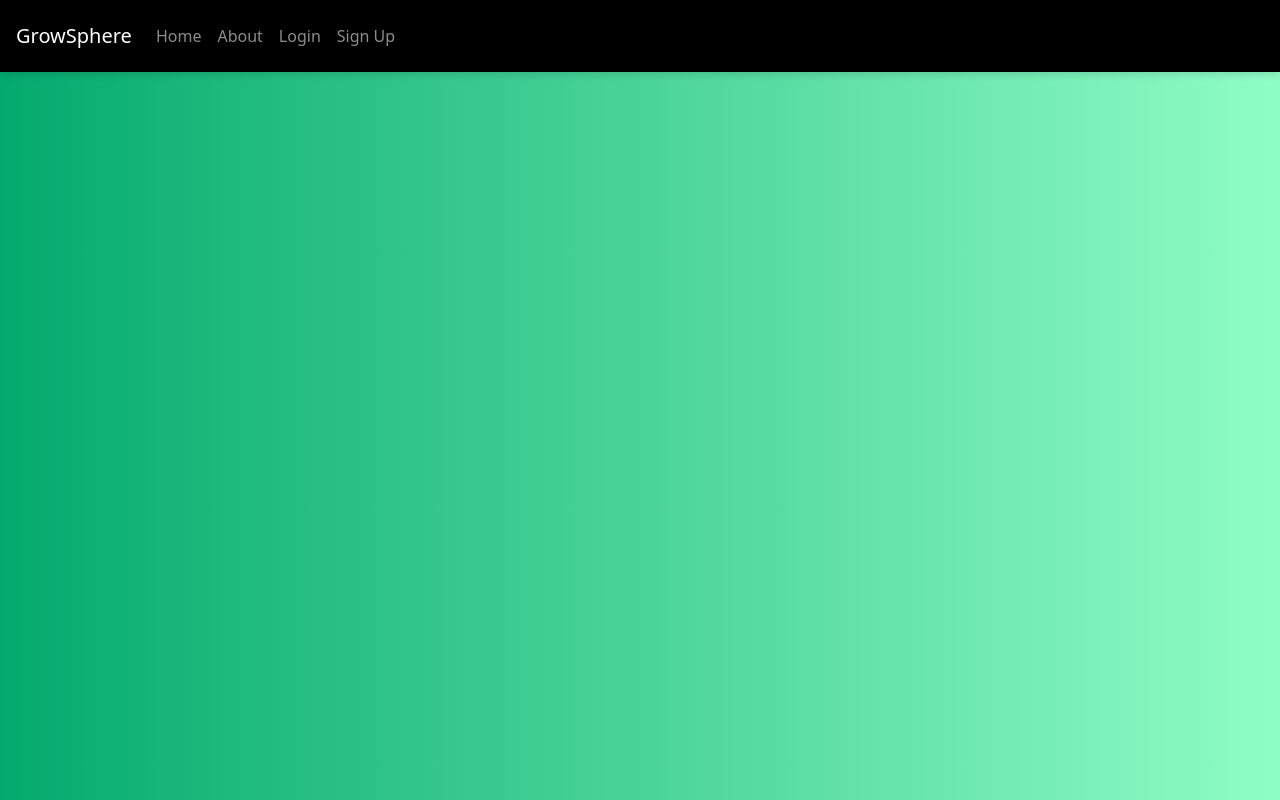
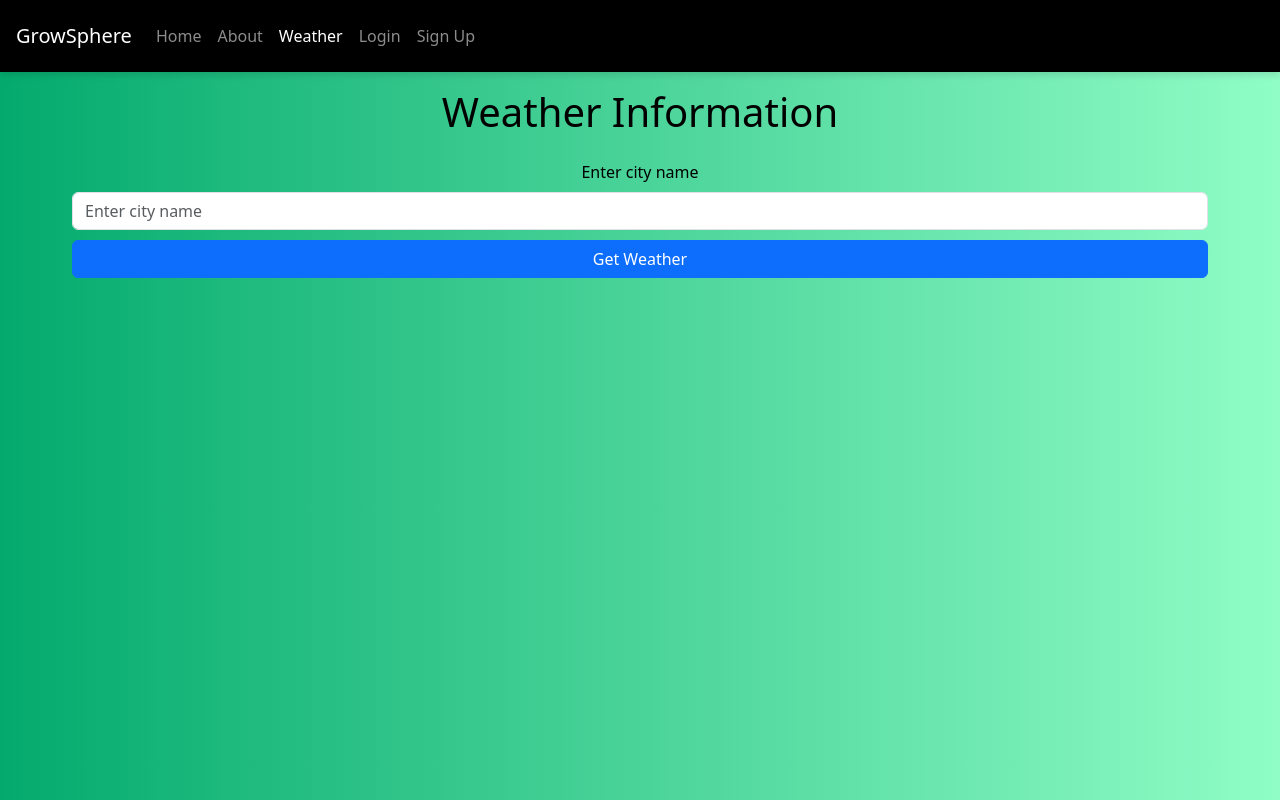
Before and after one commit to heyimvictoria/growsphere-ui, a React (Create React App) app in the folder grow-sphere/: page /weather in a window 1280 px wide. Built offline with nearby package versions, Linux system fonts and the light colour scheme.

Commit message:
working frontend for weather feature to work wtih auth

```diff
--- a/grow-sphere/src/App.js
+++ b/grow-sphere/src/App.js
@@ -13,6 +13,7 @@ import BoardModerator from "./components/BoardModerator";
 import BoardAdmin from "./components/BoardAdmin";
 import EventBus from "./common/EventBus";
 import AboutComponent from "./components/About";
+import WeatherComponent from "./components/Weather";
 
 class App extends Component {
     constructor(props) {
@@ -69,6 +70,9 @@ class App extends Component {
                             <li className="nav-item">
                                 <NavLink to="/about" className="nav-link">About</NavLink>
                             </li>
+                            <li className="nav-item">
+                                <NavLink to="/weather" className="nav-link">Weather</NavLink>
+                            </li>
                             {showModeratorBoard && (
                                 <li className="nav-item">
                                     <NavLink to="/mod" className="nav-link">Moderator Board</NavLink>
@@ -118,6 +122,7 @@ class App extends Component {
                         <Route path="/user" element={<BoardUser/>}/>
                         <Route path="/mod" element={<BoardModerator/>}/>
                         <Route path="/admin" element={<BoardAdmin/>}/>
+                        <Route path="/weather" element={<WeatherComponent/>}/>
                     </Routes>
                 </div>
             </div>
--- a/grow-sphere/src/components/Weather.js
+++ b/grow-sphere/src/components/Weather.js
@@ -1,12 +1,156 @@
 // grow-sphere\src\components\Weather.js
 
-import React from 'react';
+import React, { useState } from 'react';
+import { Form, FormControl, Button, Card } from 'react-bootstrap';
+import axios from 'axios';
+import authHeader from '../services/AuthHeader';
 
-const Weather = () => {
-    return (
-        <div>
-            <h1>Weather</h1>
-        </div>
-    );
+
+
+function WeatherComponent() {
+  const [city, setCity] = useState('');
+  const [weatherData, setWeatherData] = useState(null);
+
+  const handleInputChange = (event) => {
+    setCity(event.target.value);
+  };
+
+  const handleSubmit = async (event) => {
+    event.preventDefault();
+
+    try {
+      const headers = authHeader();
+    //   const response = await axios.get(`http://localhost:8080/weather?city=${encodeURIComponent(city)}`);
+    // Make the GET request with authorization headers
+      const response = await axios.get(
+        `http://localhost:8080/weather?city=${encodeURIComponent(city)}`,
+        { headers } // Include headers in the request
+      );
+      setWeatherData(response.data);
+    } catch (error) {
+      console.error('Error fetching weather data:', error);
+    }
+  };
+
+  const kelvinToFahrenheit = (temp) => {
+    return ((temp - 273.15) * 9/5 + 32).toFixed(2); // Convert Kelvin to Fahrenheit
+  };
+
+  const formatTime = (timeString) => {
+    const date = new Date(timeString);
+    const hours = date.getHours() % 12 || 12;
+    const ampm = date.getHours() >= 12 ? 'PM' : 'AM'; // Determine AM/PM
+    return `${hours}:${date.getMinutes() < 10 ? '0' : ''}${date.getMinutes()} ${ampm}`; // Format as hh:mm AM/PM
+  };
+
+  const groupWeatherByDay = () => {
+
+
+    if (!weatherData || !weatherData.list) return {}; // Check if weatherData or weatherData.list is null or undefined
+
+    const groupedByDay = {};
+
+    weatherData.list.forEach((item) => {
+      const date = item.dt_txt.split(' ')[0]; // Extract date from timestamp
+      if (!groupedByDay[date]) {
+        groupedByDay[date] = [];
+      }
+      groupedByDay[date].push(item);
+    });
+
+    return groupedByDay;
+
+  };
+
+  const formatDate = (dateString) => {
+    const date = new Date(dateString);
+    return date.toLocaleString('en-US', { weekday: 'long', year: 'numeric', month: 'numeric', day: 'numeric' });
+  };
+
+const mmToInches = (mm) => {
+    // Convert millimeters to inches
+    return (mm * 0.0393701).toFixed(2);
+  };
+
+
+
+
+const getCardBackground = (weather) => {
+    if (weather && weather.weather && weather.weather[0]) {
+      const weatherMain = weather.weather[0].main;
+      const weatherDescription = weather.weather[0].description.toLowerCase();
+      if (weatherMain === 'Rain') {
+        return 'bg-primary'; // Use primary background color for rainy weather
+      } else if (weatherMain === 'Clouds') {
+        if (weatherDescription.includes('broken')) {
+          return 'bg-secondary-light'; // Use a lighter shade for broken clouds
+        } else if (weatherDescription.includes('overcast')) {
+          return 'bg-secondary-dark'; // Use a darker shade for overcast clouds
+        } else if (weatherDescription.includes('few')) {
+          return 'bg-info'; // Use info background color for few clouds
+        }
+      }
+    }
+    return 'bg-warning';
+  };
+
+return (
+    <div>
+  <h1 className="mb-4">Weather Information</h1>
+  <Form onSubmit={handleSubmit} className="mb-4">
+    <Form.Group controlId="cityName">
+      <Form.Label>Enter city name</Form.Label>
+      <FormControl
+        type="text"
+        placeholder="Enter city name"
+        value={city}
+        onChange={handleInputChange}
+      />
+    </Form.Group>
+    <Button variant="primary" type="submit">
+      Get Weather
+    </Button>
+  </Form>
+  {weatherData && (
+    <div>
+      {Object.entries(groupWeatherByDay()).map(([date, weatherByDay]) => (
+        <Card key={date} className="weather-day mb-4">
+          <Card.Body>
+            <Card.Title>{formatDate(date)}</Card.Title>
+            <div className="weather-hours">
+              {weatherByDay.map((weather) => (
+                <Card key={weather.dt} className={`weather-card ${getCardBackground(weather)}`}>
+                  <Card.Body>
+                    <Card.Title>{formatTime(weather.dt_txt)}</Card.Title>
+                    <Card.Text>
+                      <strong>Temperature:</strong> {kelvinToFahrenheit(weather.main.temp)} °F<br />
+                      <strong>Feels Like:</strong> {kelvinToFahrenheit(weather.main.feels_like)} °F<br />
+                      <strong>Low Temp:</strong> {kelvinToFahrenheit(weather.main.temp_min)} °F<br />
+                      <strong>High Temp:</strong> {kelvinToFahrenheit(weather.main.temp_max)} °F<br />
+                      {weather.weather && weather.weather[0] && (
+                        <div>
+                          <strong>Condition:</strong> {weather.weather[0].main}<br />
+                          <strong>Description:</strong> {weather.weather[0].description}<br />
+                        </div>
+                      )}
+                      {weather.weather && weather.weather[0] && weather.weather[0].main === 'Rain' && weather.rain && (
+                        <p>
+                          <strong>Rain (3h):</strong> {mmToInches(weather.rain["3h"])} inches
+                        </p>
+                      )}
+                    </Card.Text>
+                  </Card.Body>
+                </Card>
+              ))}
+            </div>
+          </Card.Body>
+        </Card>
+      ))}
+    </div>
+  )}
+</div>
+
+)
 }
-export default Weather;
+
+export default WeatherComponent;
```
